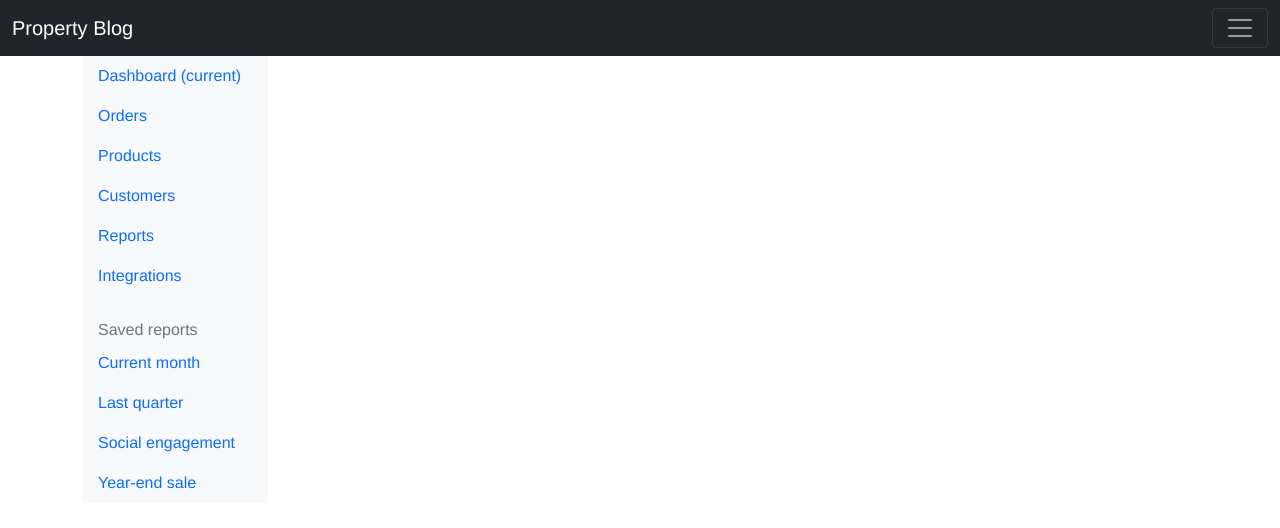
After one commit to nleonar7/FlaskApp, a Flask app: template flaskblog/templates/AdminThings.html in a window 1280 px wide. The commit adds this page. Shown: the top 528 px of the page. Run offline with Flask 2, Linux system fonts and the light colour scheme; the template is opened without the code that fills it, so the values that code supplies are empty; some libraries are stand-ins or nearby versions.

```diff
--- /dev/null
+++ b/flaskblog/templates/AdminThings.html
@@ -0,0 +1,86 @@
+{% extends 'base.html' %}
+
+{% block head%}
+<title>Home</title>
+{% endblock %}
+
+{% block body%}
+
+
+  <nav class="col-md-2 d-none d-md-block bg-light sidebar">
+      <div class="sidebar-sticky">
+        <ul class="nav flex-column">
+          <li class="nav-item">
+            <a class="nav-link active" href="#">
+              <span data-feather="home"></span>
+              Dashboard <span class="sr-only">(current)</span>
+            </a>
+          </li>
+          <li class="nav-item">
+            <a class="nav-link" href="#">
+              <span data-feather="file"></span>
+              Orders
+            </a>
+          </li>
+          <li class="nav-item">
+            <a class="nav-link" href="#">
+              <span data-feather="shopping-cart"></span>
+              Products
+            </a>
+          </li>
+          <li class="nav-item">
+            <a class="nav-link" href="#">
+              <span data-feather="users"></span>
+              Customers
+            </a>
+          </li>
+          <li class="nav-item">
+            <a class="nav-link" href="#">
+              <span data-feather="bar-chart-2"></span>
+              Reports
+            </a>
+          </li>
+          <li class="nav-item">
+            <a class="nav-link" href="#">
+              <span data-feather="layers"></span>
+              Integrations
+            </a>
+          </li>
+        </ul>
+
+        <h6 class="sidebar-heading d-flex justify-content-between align-items-center px-3 mt-4 mb-1 text-muted">
+          <span>Saved reports</span>
+          <a class="d-flex align-items-center text-muted" href="#">
+            <span data-feather="plus-circle"></span>
+          </a>
+        </h6>
+        <ul class="nav flex-column mb-2">
+          <li class="nav-item">
+            <a class="nav-link" href="#">
+              <span data-feather="file-text"></span>
+              Current month
+            </a>
+          </li>
+          <li class="nav-item">
+            <a class="nav-link" href="#">
+              <span data-feather="file-text"></span>
+              Last quarter
+            </a>
+          </li>
+          <li class="nav-item">
+            <a class="nav-link" href="#">
+              <span data-feather="file-text"></span>
+              Social engagement
+            </a>
+          </li>
+          <li class="nav-item">
+            <a class="nav-link" href="#">
+              <span data-feather="file-text"></span>
+              Year-end sale
+            </a>
+          </li>
+        </ul>
+      </div>
+    </nav>
+
+{% endblock %}
--- a/flaskblog/templates/base.html
+++ b/flaskblog/templates/base.html
@@ -70,8 +70,6 @@
     </div>
   </nav>
 
-
-
     <div class="container">
       {% with messages = get_flashed_messages(with_categories=true)%}
         {% if messages %}
--- a/flaskblog/templates/index.html
+++ b/flaskblog/templates/index.html
@@ -6,7 +6,7 @@
 
 {% block body%}
 <br>
-<h1>Welcome</h1>
+<h1>Let the Real Estate Market Know What you Think</h1>
 <br>
     <div>
       <div class="bg-light p-5 rounded">
```
